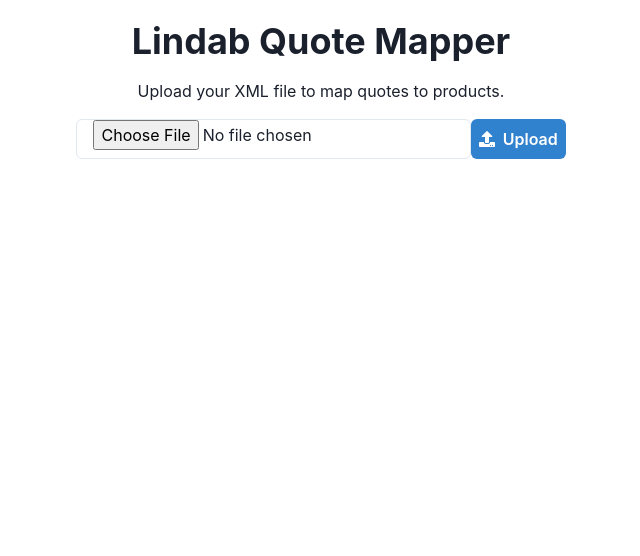
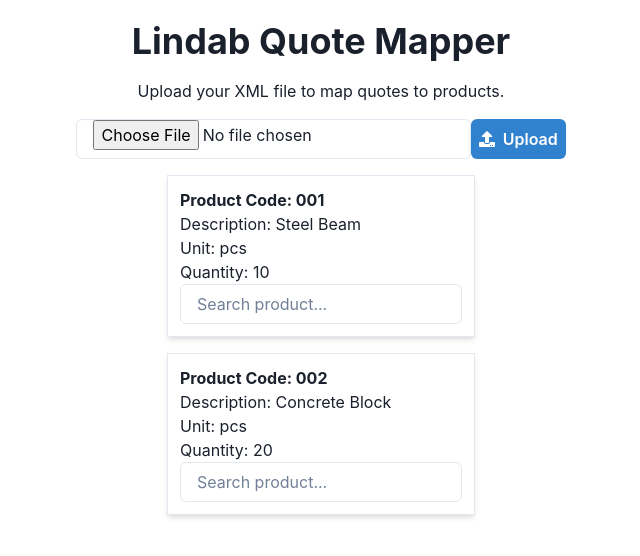
Before and after one commit to GPT-Engineer-App-Dev/xml-mapper-pro, a React (Vite) app: page / in a window 1280 px wide. Shown: the top 556 px of the page, without its empty margins (319-959 px from the left). Built offline with nearby package versions, Linux system fonts and the light colour scheme.

Commit message:
Implemented mock XML import feature with search functionality in the Index page.

```diff
--- a/src/pages/Index.jsx
+++ b/src/pages/Index.jsx
@@ -1,11 +1,24 @@
 import { Box, Button, Input, Text, VStack, Heading, Flex } from '@chakra-ui/react';
-import { useState } from 'react';
+import { useState, useEffect } from 'react';
 import { FaUpload } from 'react-icons/fa';
 
 const Index = () => {
   const [file, setFile] = useState(null);
   const [quotes, setQuotes] = useState([]);
   const [searchTerm, setSearchTerm] = useState('');
+  const [dataLines, setDataLines] = useState([]);
+  const [productDatabase, setProductDatabase] = useState([]);
+
+  useEffect(() => {
+    setDataLines([
+      { productCode: '001', description: 'Steel Beam', unit: 'pcs', quantity: 10 },
+      { productCode: '002', description: 'Concrete Block', unit: 'pcs', quantity: 20 }
+    ]);
+    setProductDatabase([
+      { productCode: '001', productName: 'Steel Beam' },
+      { productCode: '002', productName: 'Concrete Block' }
+    ]);
+  }, []);
 
   const handleFileChange = (event) => {
     const file = event.target.files[0];
@@ -14,9 +27,7 @@ const Index = () => {
   };
 
   const handleFileUpload = () => {
-    // Placeholder for file upload logic
     console.log('Processing file:', file.name);
-    // Simulate quote parsing
     setQuotes([{ id: 1, product: 'Product A', quantity: 10, price: 100, description: 'High quality steel product.' }]);
   };
 
@@ -26,6 +37,12 @@ const Index = () => {
 
   const handleExport = () => {
     console.log('Exporting data');
+  };
+
+  const handleProductSearch = (event, productCode) => {
+    const searchTerm = event.target.value;
+    const filteredProducts = productDatabase.filter(product => product.productCode.includes(searchTerm));
+    console.log('Filtered Products:', filteredProducts);
   };
 
   return (
@@ -39,6 +56,15 @@ const Index = () => {
             Upload
           </Button>
         </Flex>
+        {dataLines.map((line, index) => (
+          <Box key={index} p={3} shadow="md" borderWidth="1px">
+            <Text fontWeight="bold">Product Code: {line.productCode}</Text>
+            <Text>Description: {line.description}</Text>
+            <Text>Unit: {line.unit}</Text>
+            <Text>Quantity: {line.quantity}</Text>
+            <Input placeholder="Search product..." onChange={(e) => handleProductSearch(e, line.productCode)} />
+          </Box>
+        ))}
         {quotes.length > 0 && (
           <>
             <Input placeholder="Search products..." value={searchTerm} onChange={handleSearchChange} />
```
